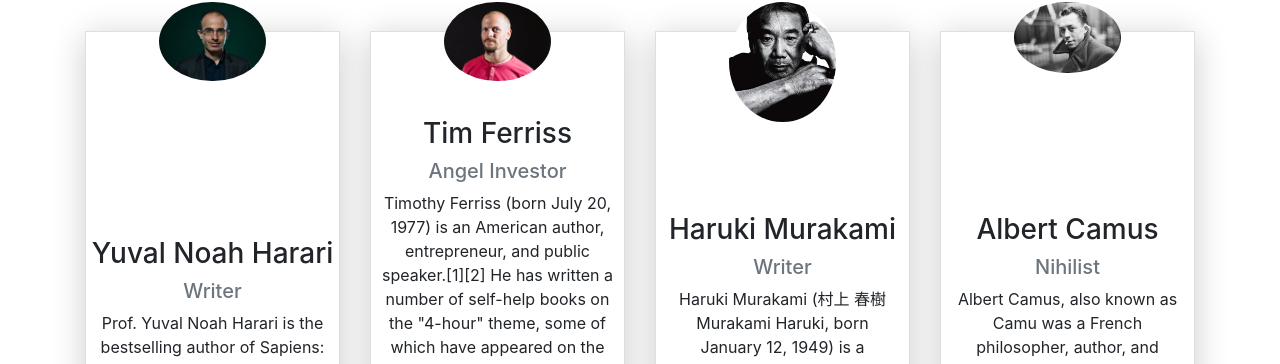
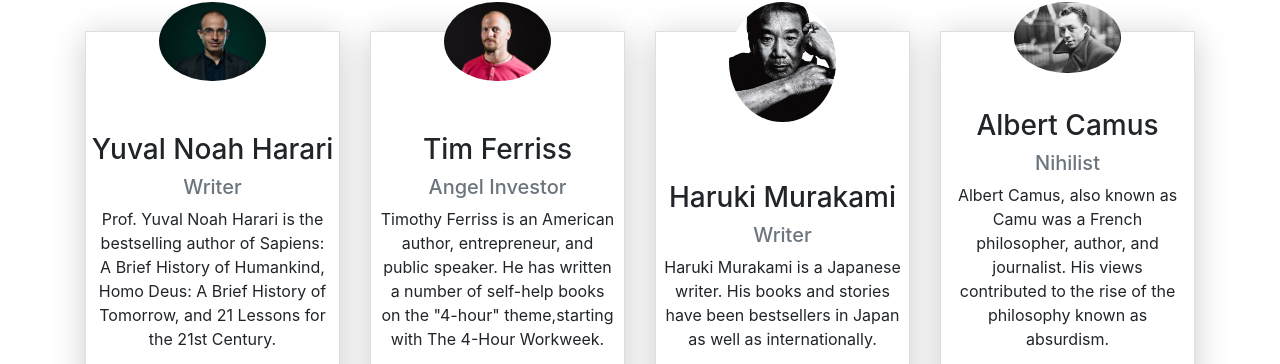
Before and after one commit to eydean/reads.eydean.com, a website: page index.html in a window 1280 px wide. Shown: the part 2017-2381 px from the top of the page. Drawn offline with Linux system fonts and the light colour scheme.

Commit message:
Update index.html

```diff
--- a/index.html
+++ b/index.html
@@ -267,9 +267,7 @@
                         <h5 class="text-muted">
                          Angel Investor
                         </h5>
-                        <p>Timothy Ferriss (born July 20, 1977) is an American author, entrepreneur, and public speaker.[1][2]
-
-He has written a number of self-help books on the "4-hour" theme, some of which have appeared on the New York Times, Wall Street Journal, and USA Today bestseller lists, starting with The 4-Hour Workweek.[11] </p>
+                        <p>Timothy Ferriss is an American author, entrepreneur, and public speaker. He has written a number of self-help books on the "4-hour" theme,starting with The 4-Hour Workweek. </p>
                         <div class="d-flex flex-row justify-content-center">
                             <div class="p-4">
                                 <a href="#">
@@ -299,7 +297,7 @@
                         <h5 class="text-muted">
                             Writer
                         </h5>
-                        <p>Haruki Murakami (村上 春樹 Murakami Haruki, born January 12, 1949) is a Japanese writer. His books and stories have been bestsellers in Japan as well as internationally.</p>
+                        <p>Haruki Murakami is a Japanese writer. His books and stories have been bestsellers in Japan as well as internationally.</p>
                         <div class="d-flex flex-row justify-content-center">
                             <div class="p-4">
                                 <a href="#">
```
